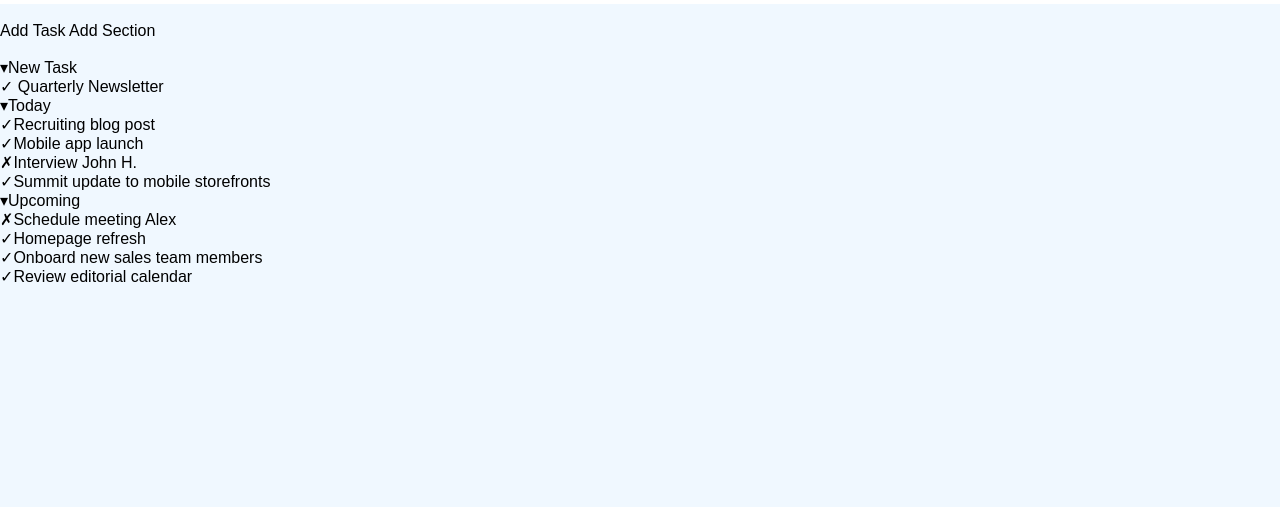
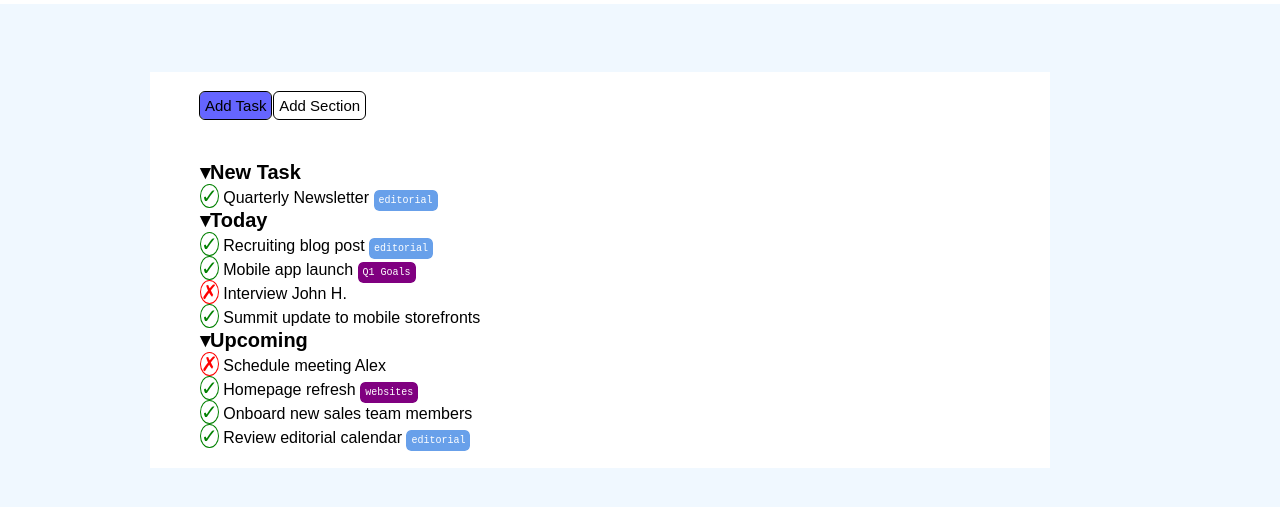
Before and after one commit to YilmazSedaghati/html-css-toboolist, a plain HTML site: page index.html in a window 1280 px wide. Shown: the part 59-566 px from the top of the page. Drawn offline with Linux system fonts and the light colour scheme.

Commit message:
feat: problemi di visualizazione

```diff
--- a/index.html
+++ b/index.html
@@ -1,11 +1,13 @@
 <!DOCTYPE html>
 <html lang="en">
+
 <head>
     <meta charset="UTF-8">
     <meta name="viewport" content="width=device-width, initial-scale=1.0">
     <title>html-css-toboolist</title>
 </head>
 <link rel="stylesheet" href="/style.css">
+
 <body>
     <!-- insert header&logo -->
     <header class="head">
@@ -15,32 +17,68 @@
     <!-- ins centerbody of page -->
     <main class="container">
         <section class="section">
-    <span>Add Task</span>
-    <span>Add Section</span>
+            <span class="blue-1">Add Task</span>
+            <span class="white-1">Add Section</span>
         </section>
         <br>
-<section>
+        <section class="square">
             <!-- nested list -->
-     <ul>
-        <li>&blacktriangledown;New Task</li>
-        <li>&check; Quarterly Newsletter</li>
+            <ul class="no-bullet">
+                <li class="strong-text">&blacktriangledown;New Task</li>
+                <li><span class="check">&check;</span>
+                    <span>Quarterly Newsletter</span>
+                    <span class="blue-2 inertext">editorial</span>
+                </li>
             </ul>
-     <ul>
-        <li>&blacktriangledown;Today</li>
-        <li>&check;Recruiting blog post</li>
-        <li>&check;Mobile app launch</li>
-        <li>&cross;Interview John H.</li>
-        <li>&check;Summit update to mobile storefronts</li>
+            <ul class="no-bullet">
+                <li class="strong-text">&blacktriangledown;Today</li>
+                <li>
+                    <span class="check">&check;</span>
+                    <span>Recruiting blog post</span>
+                    <span class="blue-2 inertext">editorial</span>
+                </li>
+                <li>
+                    <span class="check">&check;</span>
+                    <span>Mobile app launch</span>
+                    <span class="purple inertext">Q1 Goals</span>
+                </li>
+                <li>
+                    <span class="cross">&cross;</span>
+                    <span>Interview John H.</span>
+                </li>
+                <li>
+                    <span class="check">&check;</span>
+                    <span>Summit update to mobile storefronts</span>
+                    <span class="orange inertext">mobile</span>
+                </li>
             </ul>
-     <ul>
-        <li>&blacktriangledown;Upcoming</li>
-        <li>&cross;Schedule meeting Alex</li>
-        <li>&check;Homepage refresh</li>
-        <li>&check;Onboard new sales team members</li>
-        <li>&check;Review editorial calendar</li>
+            <ul class="no-bullet">
+                <li class="strong-text">
+                    &blacktriangledown;Upcoming
+                </li>
+                <li>
+                    <span class="cross">&cross;</span>
+                    <span>Schedule meeting Alex</span>
+                </li>
+                <li>
+                    <span class="check">&check;</span>
+                    <span>Homepage refresh</span>
+                    <span class="purple inertext">websites</span>
+                </li>
+                <li>
+                    <span class="check">&check;</span>
+                    <span>Onboard new sales team members</span>
+                    <span class="lightgreen inertext">sales</span>
+                </li>
+                <li>
+                    <span class="check">&check;</span>
+                    <span>Review editorial calendar</span>
+                    <span class="blue-2 inertext">editorial</span>
+                </li>
             </ul>
         </section>
     </main>
 
 </body>
+
 </html>
--- a/style.css
+++ b/style.css
@@ -11,12 +11,114 @@ body {
 
 .head {
     background-color: white;
-    border-color:white;
+    border-color: white;
     border-width: 3px;
     border-style: solid;
 }
+
 .container {
-    border-color: red;
-    border-width: 4000px 8000px;
+    background-color: white;
+    width: 800px;
+    margin: 50px 150px;
+    padding: 20px 50px;
+    display: inline-block;
+}
 
+.section {
+    height: 50px;
+    font-size: 10px;
 }
+
+br {
+    width: 800px;
+    color: aliceblue;
+    text-emphasis-color: aliceblue;
+}
+
+.blue-1 {
+    font-size: 15px;
+    display: inline-block;
+    background-color: rgba(0, 0, 255, 0.603);
+    border-radius: 5px;
+    padding: 5px;
+    outline: 1px solid;
+}
+
+.white-1 {
+    font-size: 15px;
+    display: inline-block;
+    background-color: white;
+    border-radius: 5px;
+    padding: 5px;
+    outline: 1px solid black;
+}
+
+.no-bullet {
+    list-style-type: none;
+}
+
+.strong-text {
+    font-size: 20px;
+    font-weight: bold;
+}
+
+.check {
+    width: 100px;
+    height: 100px;
+    background-color: white;
+    border-radius: 50%;
+    border: 1px solid green ;
+    color: green;
+    font-size: 20px;
+    box-sizing: border-box;
+}
+
+.cross {
+    width: 100px;
+    height: 100px;
+    background-color: white;
+    border-radius: 50%;
+    border: 1px solid red ;
+    color: red;
+    font-size: 20px;
+    box-sizing: border-box;
+}
+
+.inertext {
+    font-size: 10px;
+    font-family: 'Courier New', Courier, monospace;
+    color: white;
+}
+
+.blue-2 {
+    display: inline;
+    background-color: rgba(6, 99, 220, 0.603);
+    border-radius: 5px;
+    padding: 5px;
+    outline: 1px solid;
+}
+
+.purple {
+    display: inline;
+    background-color: purple;
+    border-radius: 5px;
+    padding: 5px;
+    outline: 1px solid;
+}
+
+.orange {
+    .blue-2 {
+        display: inline;
+        background-color: orange;
+        border-radius: 5px;
+        padding: 5px;
+        outline: 1px solid;
+}
+
+.sales {
+    display: inline;
+    background-color: yellow;
+    border-radius: 5px;
+    padding: 5px;
+    outline: 1px solid;
+}
```
Lines whose indentation alone changed are shown as unchanged.
